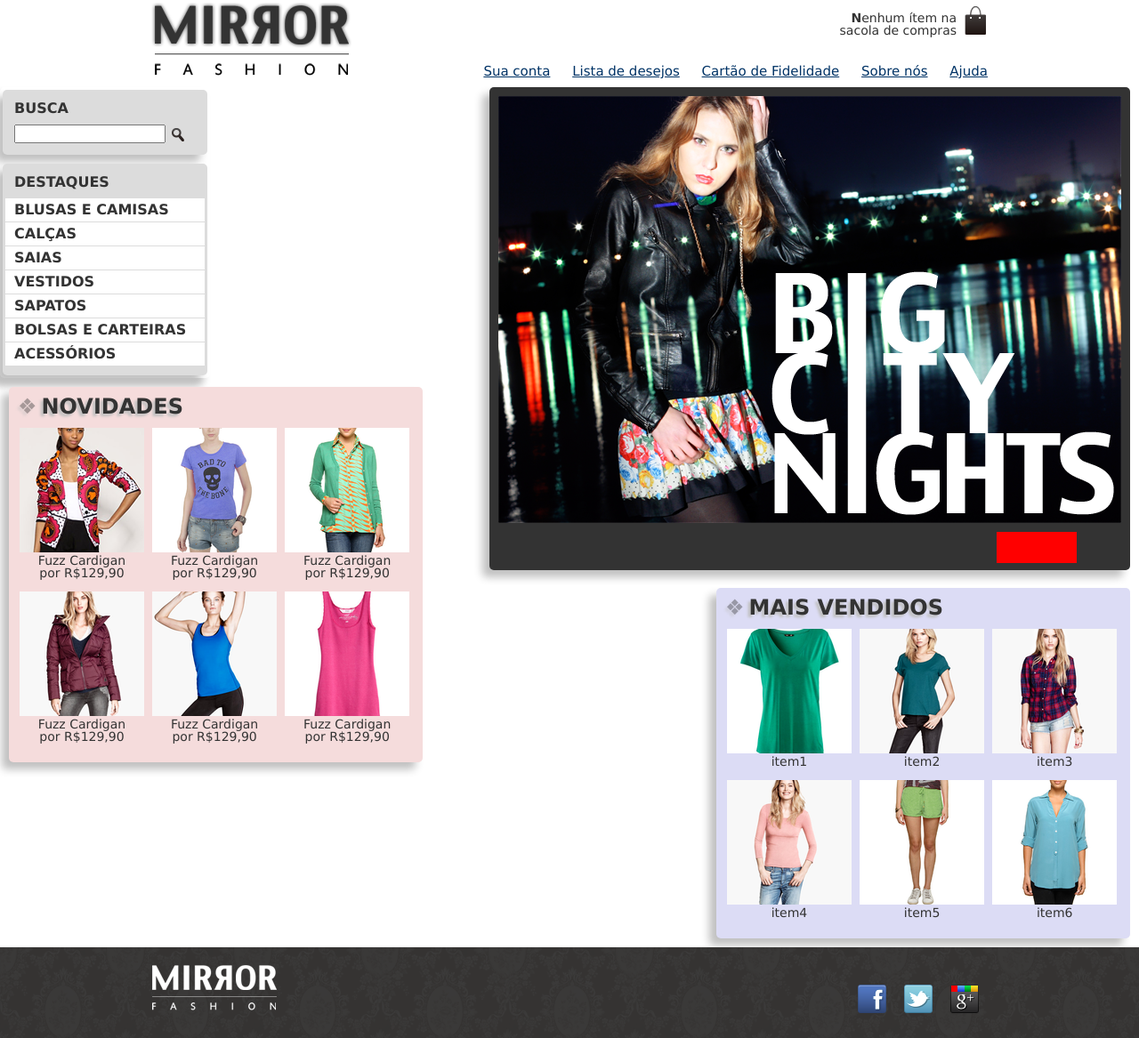
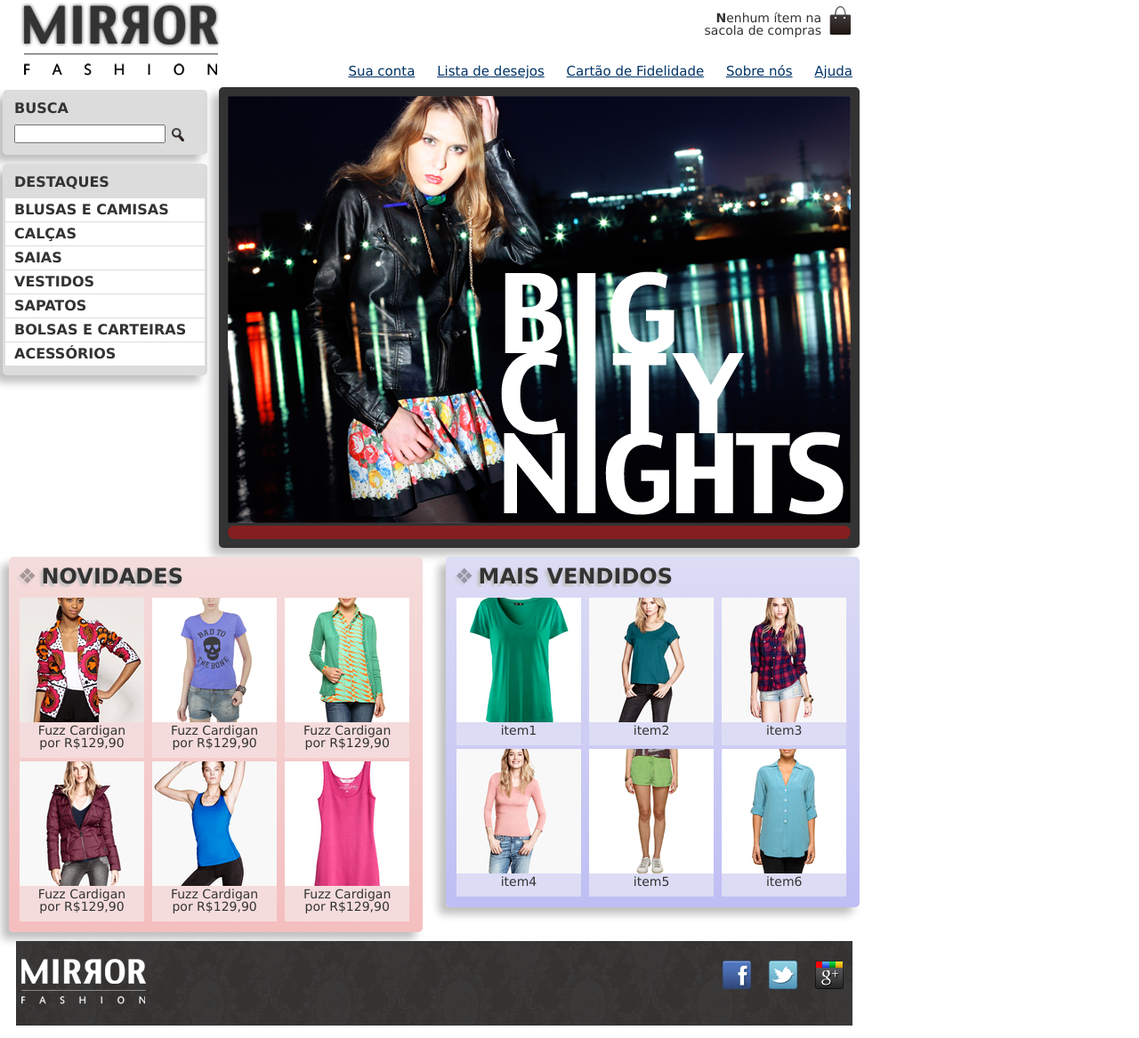
Before and after one commit to danielFgrd/mirrorfashion, a PHP site: page / in a window 1280 px wide. Shown: the whole page at 89% size. Run offline with PHP 8.4, Linux system fonts and the light colour scheme.

Commit message:
Home perfeita!

```diff
--- a/css/estilo.css
+++ b/css/estilo.css
@@ -1,4 +1,5 @@
 body{
+	position: absolute;
 	color :  #333333;
 	font-family : "Lucida Sans Unicode", "Lucida Grande", sans-serif;
 }
@@ -13,24 +14,24 @@ body{
 	text-align: right;
 	width: 140px;
 }
-.menuOpicoes{
+.menu-opicoes{
 	position : absolute;
 	bottom : 0;
 	right : 0;
 }
-.menuOpicoes a:hover{
+.menu-opicoes a:hover{
 	color : #007dc6;
 }
-.menuOpicoes a:active{
+.menu-opicoes a:active{
 	color: #867dc6;
 }
-.menuOpicoes ul {
+.menu-opicoes ul {
 	font-size: 15px;
 }
-.menuOpicoes a {
+.menu-opicoes a {
 	color : #003366;
 }
-.menuOpicoes ul li{
+.menu-opicoes ul li{
 	display : inline;
 	margin-left : 20px;
 }
@@ -39,12 +40,15 @@ body{
 	margin : 0 auto;
 	width: 940px;
 }
+.container img{
+	margin-left: 5px;
+}
 .logotipo{
 	position : relative;
 	top : 3px;
 	left : 0px;
 }
-.containerDestaque {
+.container-destaque {
 	font-weight : bold;
 	float : left;
 	text-transform : uppercase;
@@ -53,33 +57,35 @@ body{
 	padding : 3px;
 	clear : left;
 }
-.busca, .menuDepartamento{
+.busca, .menu-departamento{
 	padding : 3px;
 	background-color : #dcdcdc;
 }
-.menuDepartamento li ul{
+
+.menu-departamento li ul{
 	display : none;
 }
-.menuDepartamento li:hover ul{
+.menu-departamento li:hover ul{
 	display : block;
 }
-.menuDepartamento ul ul li{
+
+.menu-departamento ul ul li{
 	background-color: #dcdcdc;
 }
-.menuDepartamento  ul ul li:before{
+.menu-departamento  ul ul li:before{
 	content : '\272A';
 }
 
-.busca h2, .busca form, .menuDepartamento h2{
+.busca h2, .busca form, .menu-departamento h2{
 	margin : 10px;
 
 }
-.menuDepartamento li{
+.menu-departamento li{
 	background-color : white;
 	margin-bottom : 1px;
 	padding : 5px 10px;
 }
-.menuDepartamento a{
+.menu-departamento a{
 	text-decoration : none;
 	color : #333;
 }
@@ -90,7 +96,7 @@ body{
 	width: 170px;
 }
 
-.menuDepartamento{
+.menu-departamento{
 	padding-bottom : 10px;
 	margin-top : 10px;
 }
@@ -116,12 +122,46 @@ body{
 }
 .novidades {
 	position : relative;
-	background-color: #f5dcdc;
+	/* background-color: #f5dcdc; */
+	background: linear-gradient(#f5dcdc, #f4bebe);
 	float : left;
 }
-.maisVendidos{
+.mais-vendidos{
+	position: relative;
 	float : right;
-	background-color : #dcdcf5;
+	/* background-color : #dcdcf5; */
+	background: linear-gradient(#dcdcf5, #bebef4);
+}
+@media (max-width: 990px) {
+	.painel{
+		float: left;
+	}
+	.banner-rotativo,
+	.container-destaque,
+	.painel{
+		width: 96%;
+		margin: 5px 10px;
+	}
+
+	/* .menu-departamento nav ul{
+		-webkit-column-count: 2;
+		-moz-column-count: 2;
+		column-count: 2;
+	} */
+
+	.painel li{
+		width: 24%;
+	}
+
+	.container,
+	.painel img{
+		width: 100%;
+	}
+}
+@media (max-width: 787px){
+	.menu-opicoes{
+			position: static;
+	}
 }
 .painel{
 	position : relative;
@@ -133,6 +173,32 @@ body{
 
 	margin : 2px;
 	padding-bottom : 10px;
+}
+.novidades li{
+	background-color: #f5dcdc;
+
+}
+.mais-vendidos li{
+	background-color: #dcdcf5;
+}
+.painel li:hover{
+
+	transform: scale(1.2);
+	box-shadow: 0 0 5px #333;
+	-webkit-transition: all 0.2s;
+	transition: all 0.2s ease-in;
+}
+.novidades li:active{
+
+	background: #B4045F;
+	-webkit-transition: background 0.1s;
+	transition: background 0.1s;
+}
+.mais-vendidos li:active{
+	background: #2E9AFE;
+	-webkit-transition: background 0.1s;
+	transition: background 0.1s;
+
 }
 .painel h2{
 	font-size : 24px;
@@ -257,11 +323,10 @@ strong{
 em{
 	font-style : italic;
 }
-.menuDepartamento,
+.menu-departamento,
 .painel,
 .banner-rotativo,
-.busca,
-.containerDestaque
+.busca
 {
 	border-radius : 5px;
 	box-shadow : -8px 8px 10px silver;
@@ -276,24 +341,25 @@ em{
 .banner-rotativo {
 	float : right;
 	background-color : #333;
-	width : 700px;
+	width : auto;
 	height : auto;
 	padding : 10px;
-	margin-bottom : 10px;
 	margin-right : 10px;
 
 }
-.banner{
+@media (max-width: 990px){
+	.banner-rotativo{
+		float: left;
+	}
+}
+
+.banner-rotativo figcaption{
 	position : relative;
+	text-align : center;
 
 }
-.banner-rotativo figcaption{
-
-	position : relative;
-	bottom : 13px;
-	text-align : center;
-	padding : 20px;
-
+.banner-rotativo img{
+	width: 100%;
 }
 
 
@@ -301,23 +367,24 @@ em{
 	text-indent : -9999px	;
 	text-decoration : none;
 	border-width : 0;
-	padding : 10px;
 	display : block;
 	height : 15px;
-	width : 70px;
+	width : 100%;
+	opacity: 0.40;
+	border-radius: 10px;
 }
 
+.controle	{
+	width: 100%;
+
+}
 .play{
 	background-color: green;
 }
 .pause{
 	background-color: red;
 }
-.play, .pause	{
-	vertical-align : middle;
-	position : absolute;
-	right : 50px;
-}
+
 p:first-letter{
 	font-weight : bold;
 }
@@ -325,6 +392,6 @@ p:first-letter{
 .a{
 	border-radius : 5px;
 }
-.menuDepartamento ul ul li:hover a{
+.menu-departamento ul ul li:hover a{
 	color : white;
 }
--- /dev/null
+++ b/css/mobile.css
@@ -0,0 +1,50 @@
+.container{
+  width: 96%;
+}
+header h1{
+  text-align: center;
+}
+header h1 img{
+  max-width: 50%;
+}
+
+.sacola{
+  display: none;
+}
+.menu-opicoes {
+  position: static;
+  text-align: center;
+}
+.menu-opicoes ul li{
+  display: inline-block;
+  margin: 5px;
+}
+/* .container-destaque{
+  width: 100%;
+  margin: 5px 10px;
+} */
+.busca,
+.menu-departamento
+{
+  margin-bottom: 5px;
+  width: 100%;
+}
+.painel{
+  width: auto;
+}
+.painel li{
+  width: 30%;
+}
+.painel img{
+  width: 100%;
+}
+.banner-rotativo{
+  position: relative;
+  width: auto;
+  height: auto;
+  margin : 5px;
+  padding: 5px;
+}
+.busca input[type="search"]{
+  width: 90%;
+}
--- a/index.html
+++ b/index.html
@@ -1,9 +1,11 @@
 <!DOCTYPE html>
 <html>
 	<head>
-		<meta charset="utf-8">
+		<meta charset="utf-8" name="viewport" content="width=device-width">
+
 		<link rel="stylesheet" href="css/reset.css">
 		<link rel="stylesheet" href="css/estilo.css">
+			<link rel="stylesheet" href="css/mobile.css" media="(max-width: 480px)">
 		<title>
 			Mirror Fashion
 		</title>
@@ -12,7 +14,7 @@
 		<header class="container" >
 			<h1 class="logotipo"><img src="img/logo.png" alt="Mirror Fashion"></h1>
 			<p class="sacola">Nenhum ítem na sacola de compras</p>
-			<nav class="menuOpicoes">
+			<nav class="menu-opicoes">
 				<ul>
 					<li><a href="#" alt="sua contar">Sua conta</a></li>
 					<li><a href="#" alt="lista de desejos">Lista de desejos</a></li>
@@ -22,7 +24,7 @@
 				</ul>
 			</nav>
 		</header>
-		<div class="containerDestaque">
+		<div class="container-destaque destaque">
 			<section class="busca">
 				<h2>Busca</h2>
 				<form action="http://google.com.br/search" class="form-busca">
@@ -31,7 +33,7 @@
 				</form>
 				<!--busca concluida-->
 			</section>
-			<section class="menuDepartamento">
+			<section class="menu-departamento destaque">
 				<h2 class="destaque">Destaques</h2>
 				<nav>
 					<ul>
@@ -122,7 +124,7 @@
 				</ol>
 			</section>
 
-			<section class="painel maisVendidos">
+			<section class="painel mais-vendidos">
 				<h2>Mais vendidos</h2>
 				<ol>
 					<li>
@@ -177,8 +179,8 @@
 
 			</section>
 		</div>
-		<footer>
-			<div class="container">
+		<footer class="container">
+			<div>
 				<img src="img/logo-rodape	.png">
 				<ul class="social">
 					<li>
```
